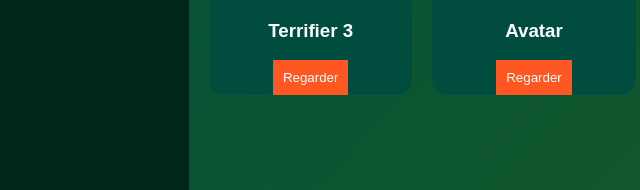
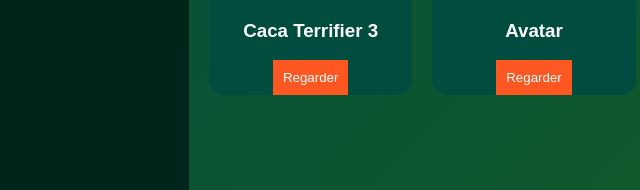
Before and after one commit to ciflix/ciflix, a plain HTML site: page index.html in a window 1280 px wide. Shown: the part 358-548 px from the top of the page, 101-741 px from the left. Drawn offline with Linux system fonts and the light colour scheme.

Commit message:
Update index.html

```diff
--- a/index.html
+++ b/index.html
@@ -32,7 +32,7 @@
                 <!-- Exemples de cartes de films -->
                 <div class="movie-card">
                     <img src="https://i.ibb.co/CBpcPKf/image.png" alt="Terrifier 3">
-                    <h3>Terrifier 3</h3>
+                    <h3>Caca Terrifier 3</h3>
                     <button onclick="openModal('Terrifier 3', 'https://vidhidehub.com/embed/i581mc3sxmao')">Regarder</button>
                 </div>
                 <div class="movie-card">
```
